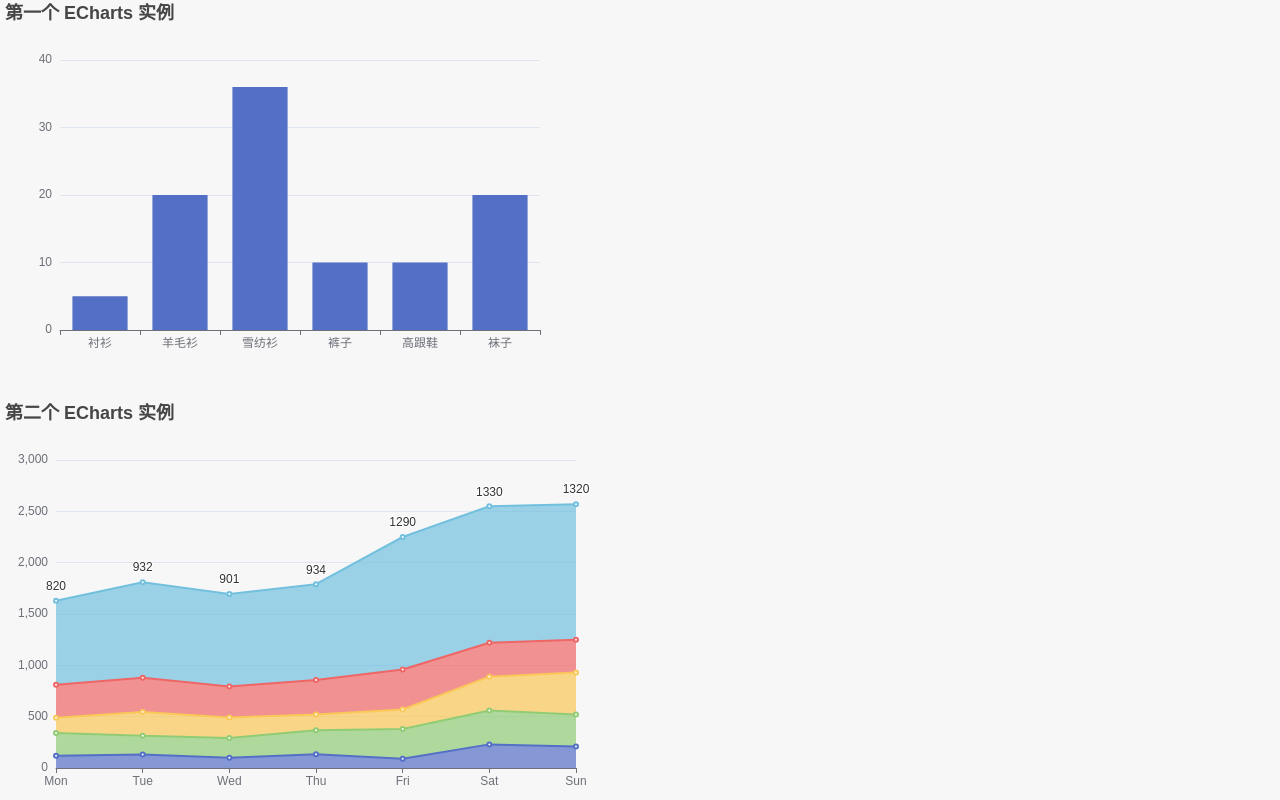
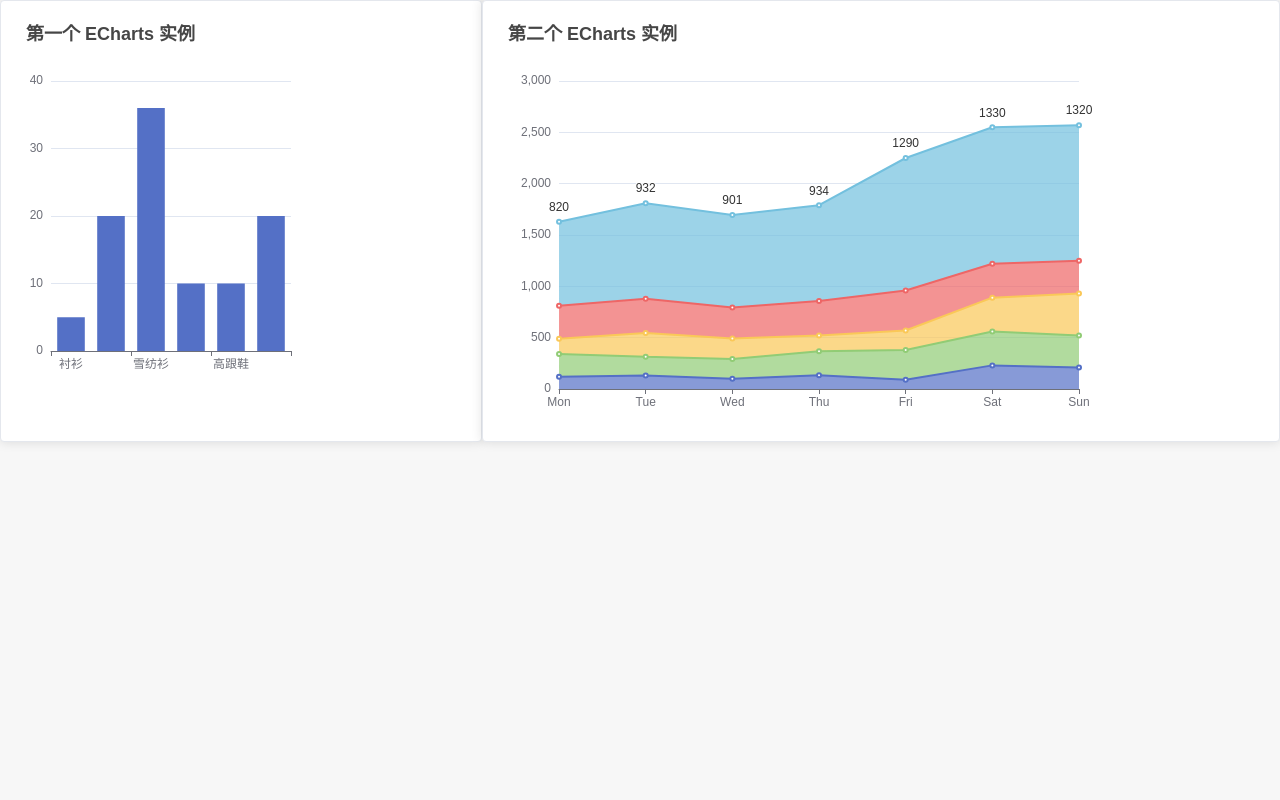
Before and after one commit to bbz294117/kangyangyiliao, a Vue app: page /machine in a window 1280 px wide. Built offline with nearby package versions, Linux system fonts and the light colour scheme.

Commit message:
可视化

```diff
--- a/src/views/main/machineMenu.vue
+++ b/src/views/main/machineMenu.vue
@@ -1,7 +1,11 @@
 <template>
   <!-- 为ECharts准备一个具备大小（宽高）的Dom -->
-    <div id="main" style="width: 600px; height: 400px"></div>
-    <div id="main1" style="width: 600px; height: 400px"></div>
+  <div style="display: flex">
+
+    <el-card style="max-width: 480px; flex: 1;"><div id="main" style="width: 300px; height: 400px; flex: 1;"></div></el-card>
+    <el-card style="max-width: 800px; flex: 1;"><div id="main1" style="width: 600px; height: 400px; flex: 1;"></div></el-card>
+
+  </div>
 </template>
 
 <script lang="ts">
```
Lines whose indentation alone changed are shown as unchanged.
